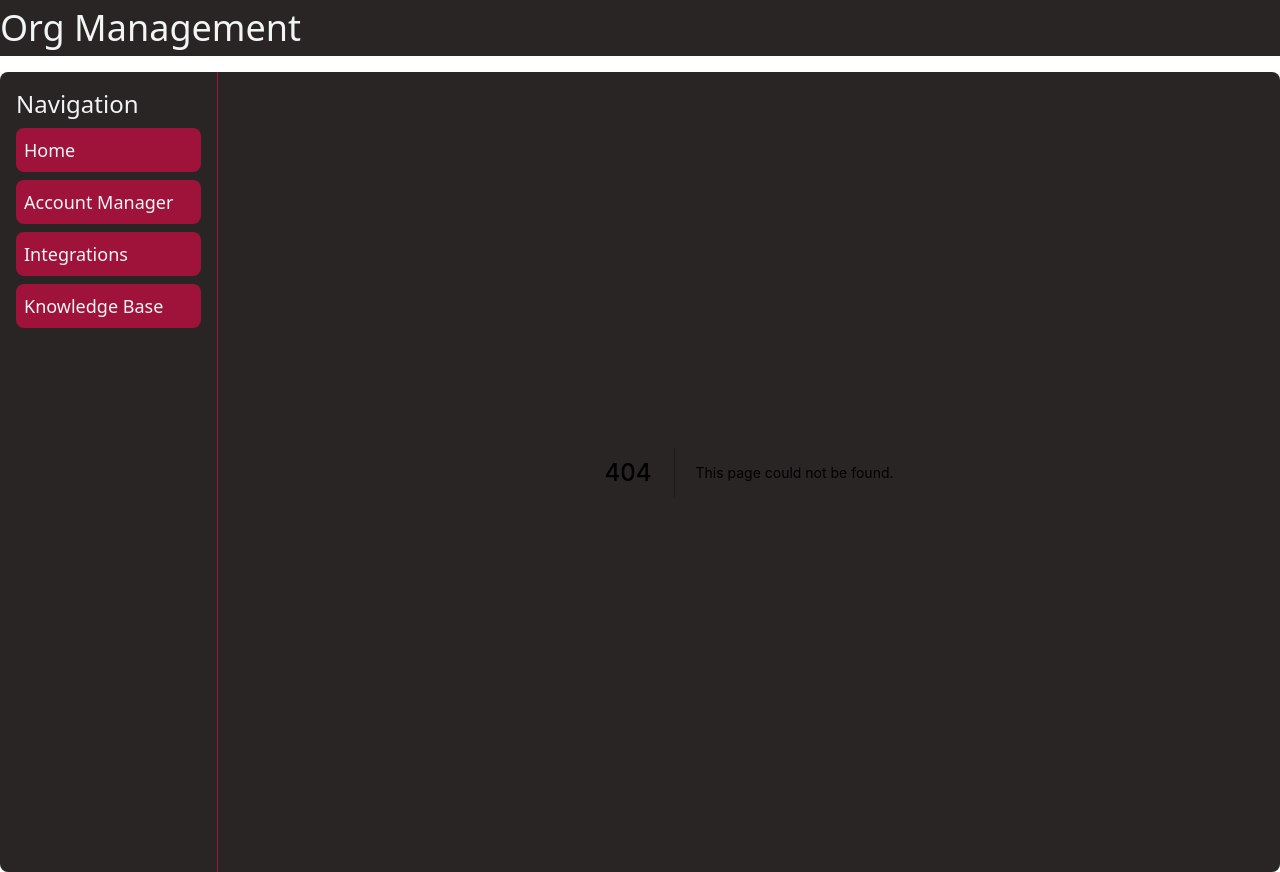
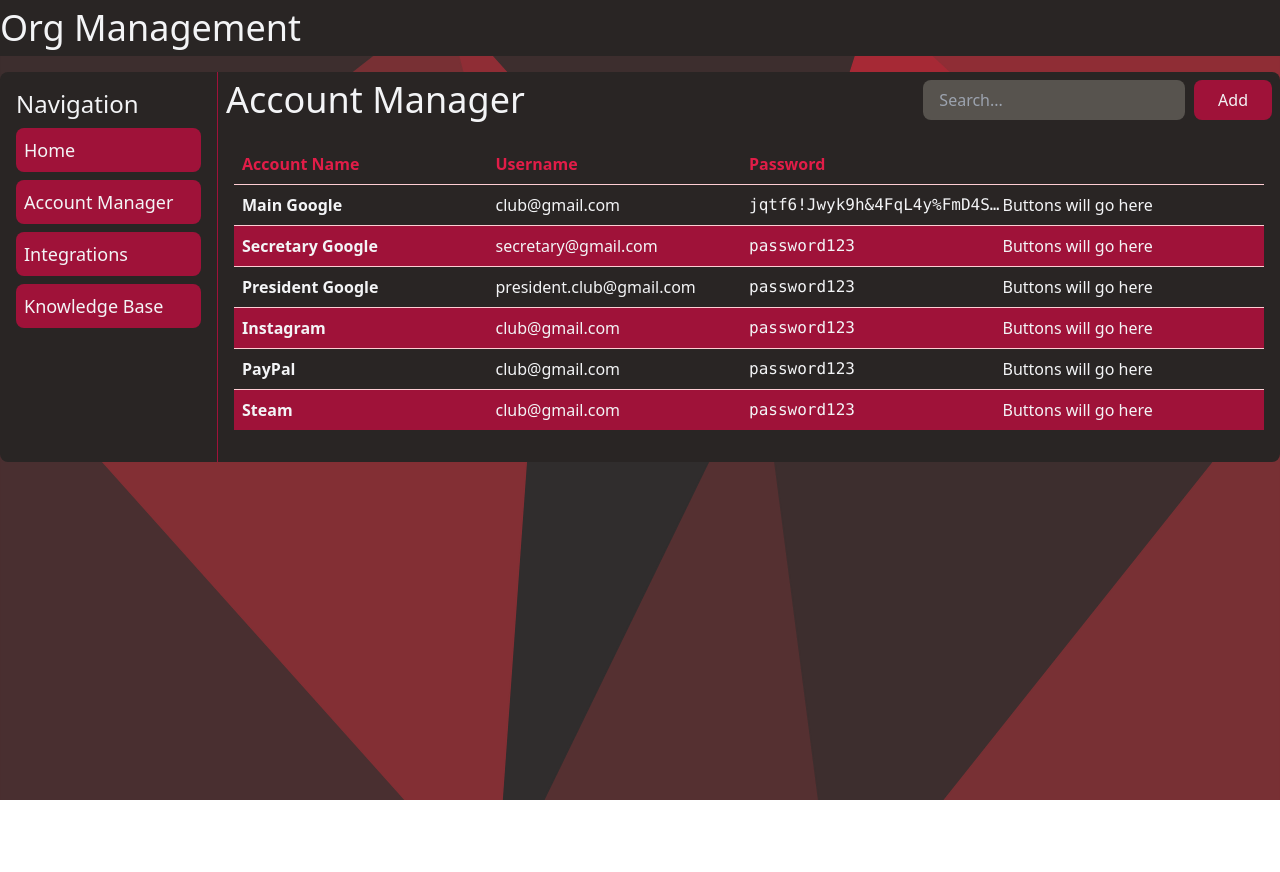
Before and after one commit to OrgManagement/OrgManagement, a Next.js app: page /accounts in a window 1280 px wide. Before the commit this address had no page. After the commit the page ends 800 px from the top, so only its background shows below. Built offline with nearby package versions, Linux system fonts and the light colour scheme.

Commit message:
(feat.): Account page is able to display accounts, add accounts

```diff
--- /dev/null
+++ b/pages/accounts.tsx
@@ -0,0 +1,154 @@
+import { ChangeEvent, FC, useMemo, useState } from 'react';
+import type { NextPage } from 'next';
+import classNames from 'classnames';
+import Fuse from 'fuse.js';
+import { Dialog } from '@headlessui/react';
+import { Field, Form, Formik } from 'formik';
+
+interface AccountInformation {
+  name: string;
+  username: string;
+  password: string;
+  data: {
+    url: string;
+  } & Record<string, string>;
+};
+
+interface AddAccountDialogProps {
+  isOpen: boolean;
+  closeSelf: () => void;
+  addAccount: (arg0: AccountInformation) => void;
+}
+
+const AddAccountDialog: FC<AddAccountDialogProps> = ({ isOpen, closeSelf, addAccount }) => {
+  const inputFieldClasses = `p-2 rounded-lg bg-stone-600 text-text-light`
+
+  return (
+    <Dialog open={isOpen} onClose={() => closeSelf()} className="bg-stone-800 w-1/3 mx-auto rounded-lg p-8 text-text-light border-4 border-rose-800">
+      <Dialog.Overlay />
+      <Dialog.Title className='text-4xl'>Add new account</Dialog.Title>
+
+      <Formik
+        initialValues={{
+          name: '',
+          username: '',
+          password: '',
+          data: {
+            url: ''
+          }
+        }}
+        onSubmit={async (data, { setSubmitting, resetForm }) => {
+          setSubmitting(true);
+          addAccount(data);
+          resetForm();
+          setSubmitting(false);
+          closeSelf();
+        }}
+      >
+      {({ isSubmitting }) =>
+        <Form className="space-y-4 mt-4">
+          <div className="grid grid-cols-3 gap-2">
+            <Field className={classNames(inputFieldClasses, 'col-span-2')} as='input' name='name' placeholder='Account Name' />
+            <Field className={classNames(inputFieldClasses)} as='input' name='username' placeholder='Username' />
+            <Field className={classNames(inputFieldClasses)} as='input' name='password' placeholder='Password' />
+            <Field className={classNames(inputFieldClasses, 'col-span-2')} as='input' name='data.url' placeholder='URL' />
+          </div>
+
+          <button type='submit' disabled={isSubmitting} className="bg-rose-800 text-text-light p-2 rounded-lg">Add Account</button>
+        </Form>
+      }
+      </Formik>
+
+    </Dialog>
+  );
+}
+
+const AccountsPage: NextPage = () => {
+  // TODO: Implement data fetching
+  const accountData: Array<AccountInformation> = [
+    {name: 'Main Google', username: "club@gmail.com", password: 'jqtf6!Jwyk9h&4FqL4y%FmD4SQ^sjN', data: {
+      url: 'https://google.com',
+    }},
+    {name: 'Secretary Google', username: "secretary@gmail.com", password: 'password123', data: {
+      url: 'https://google.com',
+    }},
+    {name: 'President Google', username: "president.club@gmail.com", password: 'password123', data: {
+      url: 'https://google.com',
+    }},
+    {name: 'Instagram', username: "club@gmail.com", password: 'password123', data: {
+      url: 'https://instagram.com',
+    }},
+    {name: 'PayPal', username: "club@gmail.com", password: 'password123', data: {
+      url: 'https://paypal.com',
+    }},
+    {name: 'Steam', username: "club@gmail.com", password: 'password123', data: {
+      url: 'https://steampowered.com',
+    }},
+  ];
+
+  const [searchText, setSearchText] = useState('');
+  const [accounts, setAccounts] = useState<Array<AccountInformation>>(accountData);
+  const [addAccountOpen, setAddAccountOpen] = useState(false);
+
+  const handleSearchChange = (e: ChangeEvent<HTMLInputElement>) => {
+    setSearchText(e.target.value);
+  };
+
+  const copyToClipboard = (copyText: string) => {
+    navigator.clipboard.writeText(copyText);
+  }
+
+  const searchFilter = () => {
+    if (searchText === '') {
+      return accounts;
+    }
+
+    const fuse = new Fuse(accounts, {
+      includeScore: true,
+      keys: ['name']
+    });
+
+    const result = fuse.search(searchText);
+    return result.map(element => element.item);
+  }
+
+  const displayAccounts = useMemo(() => searchFilter(), [searchText, accounts]);
+
+  const rowClasses = `grid grid-cols-4 p-2`;
+  const rowFieldClasses = `truncate`
+
+  // TODO: Add buttons to view details and delete? account rows
+  return (
+    <section className="p-2 text-text-light">
+      <AddAccountDialog isOpen={addAccountOpen} closeSelf={() => setAddAccountOpen(false)} addAccount={(newAccount: AccountInformation) => setAccounts([...accounts, newAccount])}/>
+      <div className="flex flex-row justify-between">
+        <h1 className="text-4xl">Account Manager</h1>
+
+        <div className="w-1/3 flex flex-row justify-between">
+          <input type='text' placeholder='Search...' value={searchText} onChange={(e) => {handleSearchChange(e)}} className="rounded-lg py-2 px-4 w-3/4 bg-stone-600 text-text-light" />
+          <button className="bg-rose-800 p-2 px-6 rounded-lg" onClick={() => setAddAccountOpen(true)}>Add</button>
+        </div>
+      </div>
+
+      <div id="account_table" className="flex flex-col p-2 rounded-lg my-4 divide-y divide-rose-200">
+        <div className={classNames(rowClasses, 'font-bold', 'text-rose-600')}>
+          <p className={rowFieldClasses}>Account Name</p>
+          <p className={rowFieldClasses}>Username</p>
+          <p className={rowFieldClasses}>Password</p>
+        </div>
+        {
+        displayAccounts.map((account, idx) =>
+          <div className={classNames(rowClasses, {'bg-rose-800': idx % 2 === 1})} key={idx}>
+            <p className={classNames(rowFieldClasses, 'capitalize', 'font-semibold')}>{account.name}</p>
+            <p className={classNames(rowFieldClasses, 'cursor-pointer')} onClick={() => copyToClipboard(account.username)}>{account.username}</p>
+            <p className={classNames(rowFieldClasses, 'font-mono', 'cursor-pointer')} onClick={() => copyToClipboard(account.password)}>{account.password}</p>
+            <p className={rowFieldClasses}>Buttons will go here</p>
+          </div>
+        )
+        }
+      </div>
+    </section>
+  );
+};
+
+export default AccountsPage;
```
